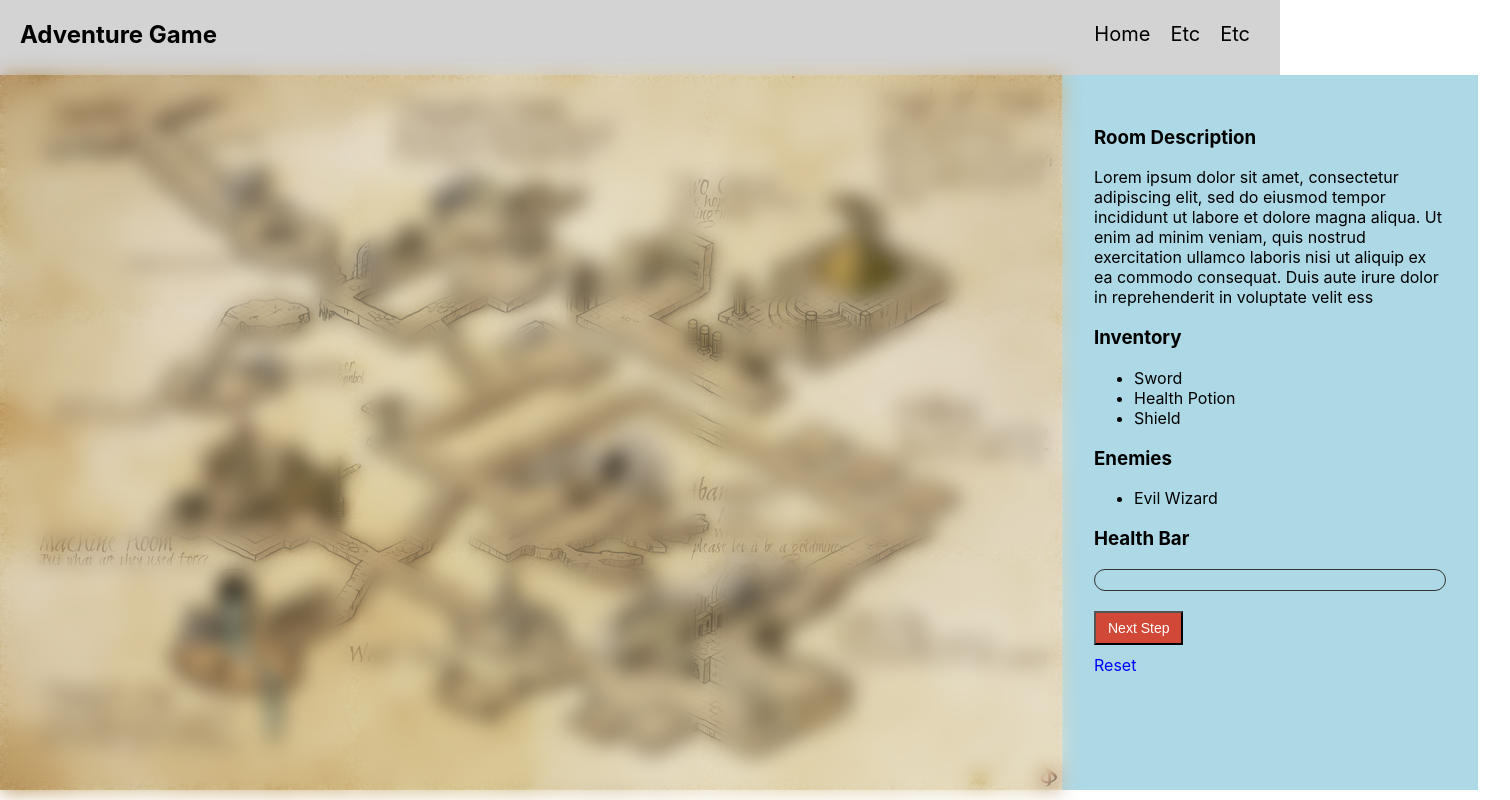
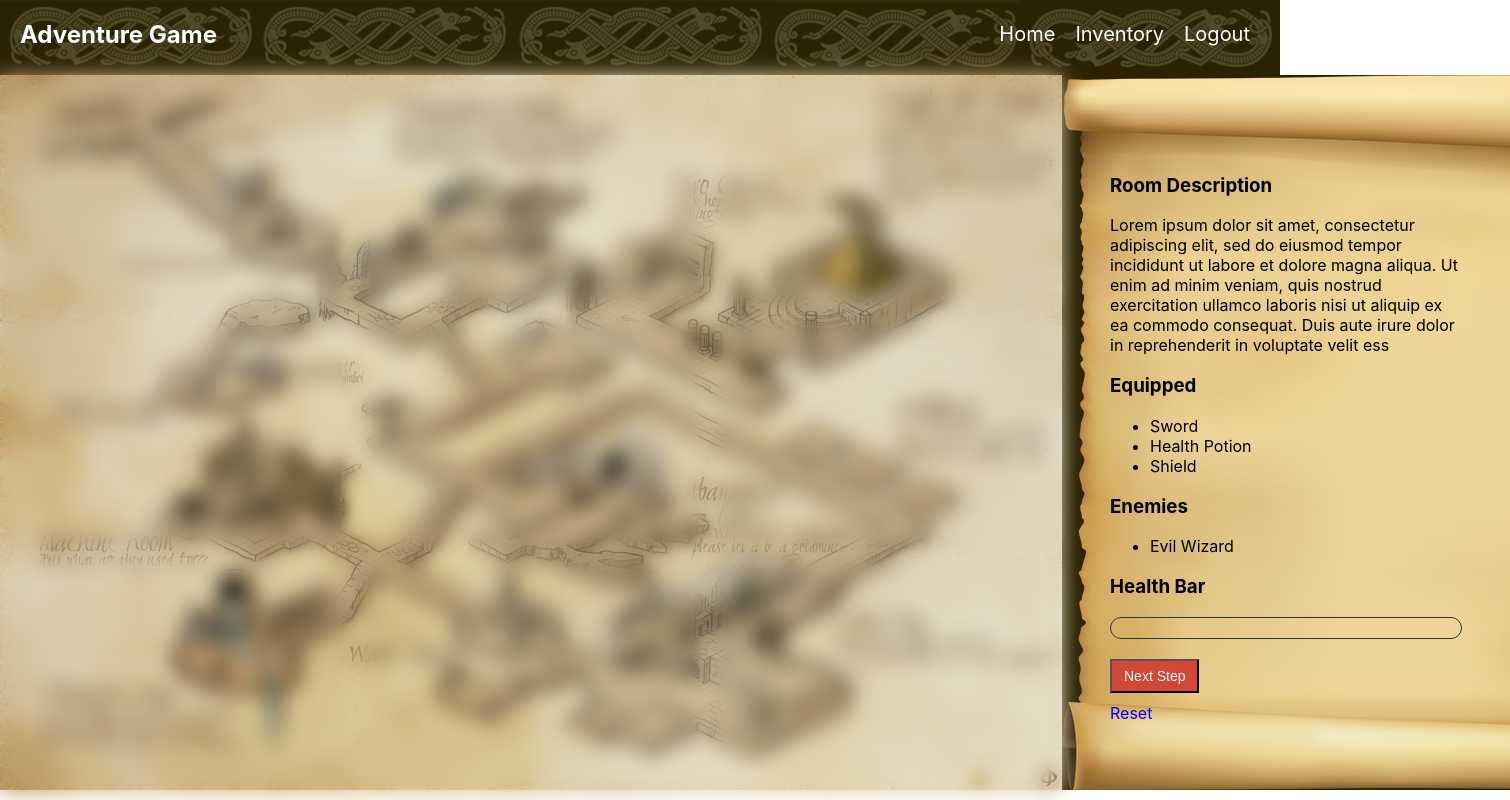
Before and after one commit to joshakeman/front-end, a React (Create React App) app: page / in a window 1280 px wide. Shown: the whole page, 1510 px wide, since content can reach past the window. Built offline with nearby package versions, Linux system fonts and the light colour scheme.

Commit message:
created stylish sidebar and navbar

```diff
--- a/src/App.js
+++ b/src/App.js
@@ -18,8 +18,8 @@ function App() {
         <h2>Adventure Game</h2>
         <ul className="nav-links">
           <li>Home</li>
-          <li>Etc</li>
-          <li>Etc</li>
+          <li>Inventory</li>
+          <li>Logout</li>
 
         </ul>
       </nav>
@@ -52,7 +52,7 @@ function App() {
         <h3> Room Description</h3>
         <p>Lorem ipsum dolor sit amet, consectetur adipiscing elit, sed do eiusmod tempor incididunt ut labore et dolore magna aliqua. Ut enim ad minim veniam, quis nostrud exercitation ullamco laboris nisi ut aliquip ex ea commodo consequat. Duis aute irure dolor in reprehenderit in voluptate velit ess</p>
 
-        <h3> Inventory </h3>
+        <h3> Equipped </h3>
         <ul>
           <li>Sword</li>
           <li>Health Potion</li>
--- a/src/index.css
+++ b/src/index.css
@@ -20,8 +20,9 @@ code {
 
 .sidebar {
   width: 100%;
-  background-color:lightblue;
-  padding: 2rem;
+  background: url('./images//parchment.png');
+  background-color: #2b2202;
+  padding: 5rem 3rem;
 }
 
 .game-board {
@@ -163,7 +164,7 @@ code {
 .header {
   height: 75px;
   width: 100%;
-  background-color: lightgray;
+  background: url('./images/navbar.jpg');
 }
 
 .nav-bar{
@@ -171,6 +172,10 @@ code {
   justify-content: space-between;
   align-items: center;
   padding: 0 20px;
+}
+
+.nav-bar h2 {
+  color: white;
 }
 
 .nav-links {
@@ -181,6 +186,7 @@ code {
 .nav-links li {
   margin: 0 10px;
   font-size: 1.25rem;
+  color:white;
 }
 
 /* Health Bar */
```
Also changed, not shown: src/images/navbar.jpg (added), src/images/parchment.png (added).
